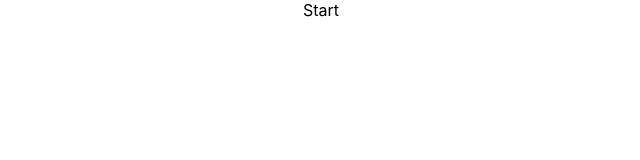
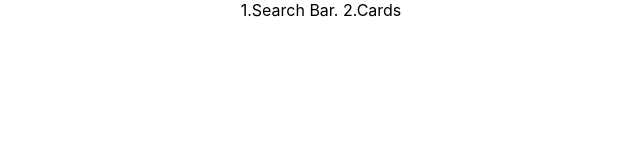
Before and after one commit to MariStakhovskaya/rsschool-react, a React (Create React App) app in the folder components/: page / in a window 1280 px wide. Shown: the top 160 px of the page, without its empty margins (319-959 px from the left). Built offline with nearby package versions, Linux system fonts and the light colour scheme.

Commit message:
refactor: add folders in project

```diff
--- a/components/src/app/App.tsx
+++ b/components/src/app/App.tsx
@@ -1,8 +1,21 @@
+import About from 'pages/about/About';
+import ErrorPage from 'pages/error/ErrorPage';
+import Main from 'pages/main/Main';
 import React from 'react';
+import { Route, Routes } from 'react-router-dom';
 import './App.css';
 
 function App() {
-  return <div className="App">Start</div>;
+  return (
+    <div className="App">
+      <Routes>
+        <Route path="/" element={<Main />}>
+          <Route index element={<About />} />
+        </Route>
+        <Route path="*" element={<ErrorPage />} />
+      </Routes>
+    </div>
+  );
 }
 
 export default App;
--- a/components/src/index.tsx
+++ b/components/src/index.tsx
@@ -1,6 +1,7 @@
 import App from 'app/App';
 import React from 'react';
 import ReactDOM from 'react-dom/client';
+import { BrowserRouter } from 'react-router-dom';
 import './index.css';
 
 import reportWebVitals from './reportWebVitals';
@@ -8,7 +9,9 @@ import reportWebVitals from './reportWebVitals';
 const root = ReactDOM.createRoot(document.getElementById('root') as HTMLElement);
 root.render(
   <React.StrictMode>
-    <App />
+    <BrowserRouter>
+      <App />
+    </BrowserRouter>
   </React.StrictMode>
 );
 
--- a/components/src/pages/about/About.tsx
+++ b/components/src/pages/about/About.tsx
@@ -0,0 +1,7 @@
+import React from 'react';
+
+function About() {
+  return <div className="App">About</div>;
+}
+
+export default About;
--- a/components/src/pages/error/ErrorPage.tsx
+++ b/components/src/pages/error/ErrorPage.tsx
@@ -0,0 +1,7 @@
+import React from 'react';
+
+function ErrorPage() {
+  return <div className="App">ErrorPage</div>;
+}
+
+export default ErrorPage;
--- /dev/null
+++ b/components/src/pages/main/Main.tsx
@@ -0,0 +1,7 @@
+import React from 'react';
+
+function Main() {
+  return <div className="App">1.Search Bar. 2.Cards</div>;
+}
+
+export default Main;
```
Also changed, not shown: components/package.json (+8 -6 lines), components/src/widgets/header/Header.tsx (added), 1 other file (tests, documents, lock files or other folders).
